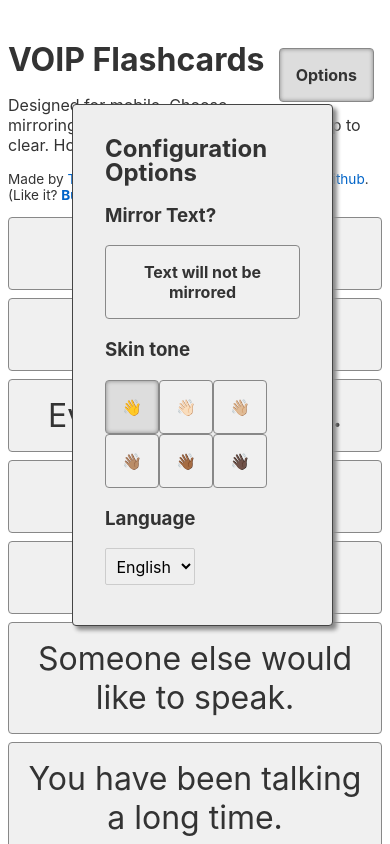
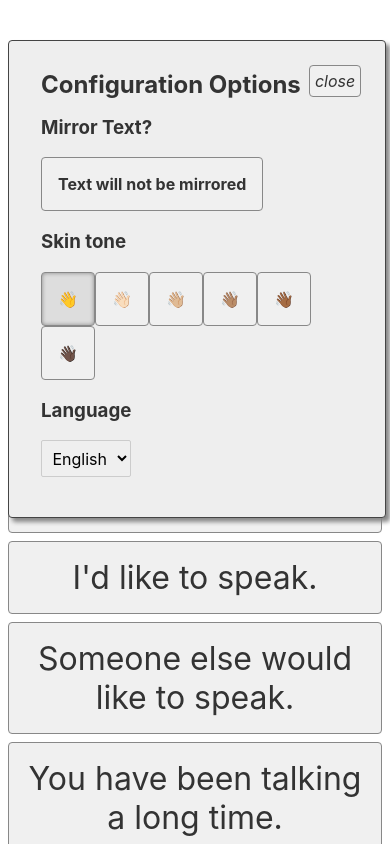
Before and after one commit to infovore/voip-flashcards, a Svelte app: page / in a window 390 px wide. Both pictures are taken after a click on the button "Options". Shown: the top 844 px of the page. Built offline with nearby package versions, Linux system fonts and the light colour scheme.

Commit message:
Better options on mobile.

```diff
--- a/src/components/Options.svelte
+++ b/src/components/Options.svelte
@@ -42,6 +42,7 @@ Options
 
 {#if optionsVisible}
 <div class='optionspanel' use:clickOutside on:click_outside={handleClickOutside}>
+  <button class='closeoptions' on:click={handleClickOutside}>close</button>
   <h2>Configuration Options</h2>
   <h3>Mirror Text?</h3>
   <button on:click={toggleMirror}>
@@ -91,6 +92,16 @@ button.options {
   margin: 0.5rem;
 }
 
+button.closeoptions {
+  float: right;
+  display: block;
+  margin: -0.5rem -0.5rem 0.5rem 0.5rem;
+  font-style: italic;
+  font-weight: normal;
+  padding: 0.3rem;
+}
+
+
 button:hover, button:active {
   cursor: pointer;
 }
@@ -105,9 +116,15 @@ button:hover, button:active, button.selected {
   border: 1px solid #444;
   border-radius: 4px;
   background: #eee;
-  margin: 4rem 0 0 4rem;
   padding: 2rem;
-  width: 50%;
   box-shadow: 4px 4px 4px #888;
+  width: 80%;
+}
+
+@media (min-width: 601px) {
+  .optionspanel {
+    width: 50%;
+    margin: 4rem 0 0 4rem;
+  }
 }
 </style>
```
